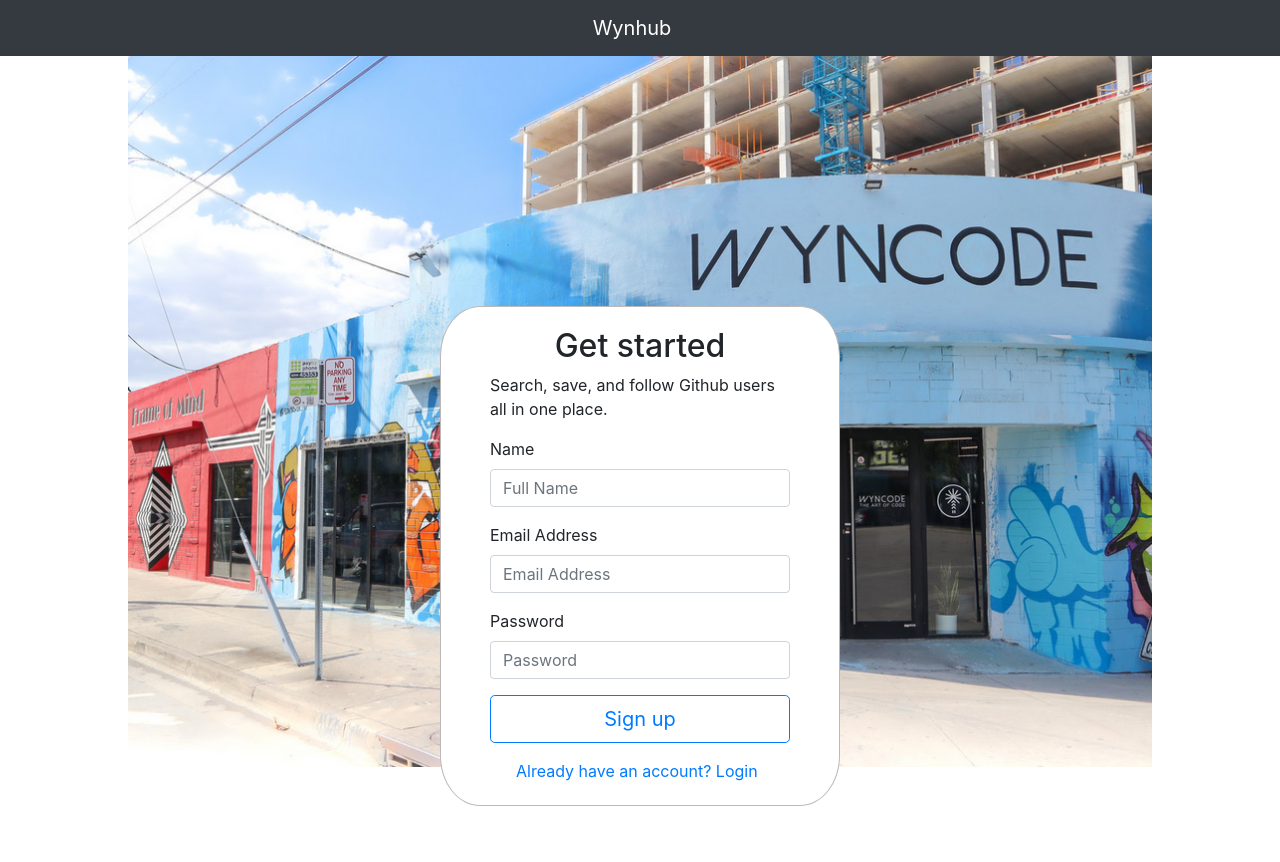
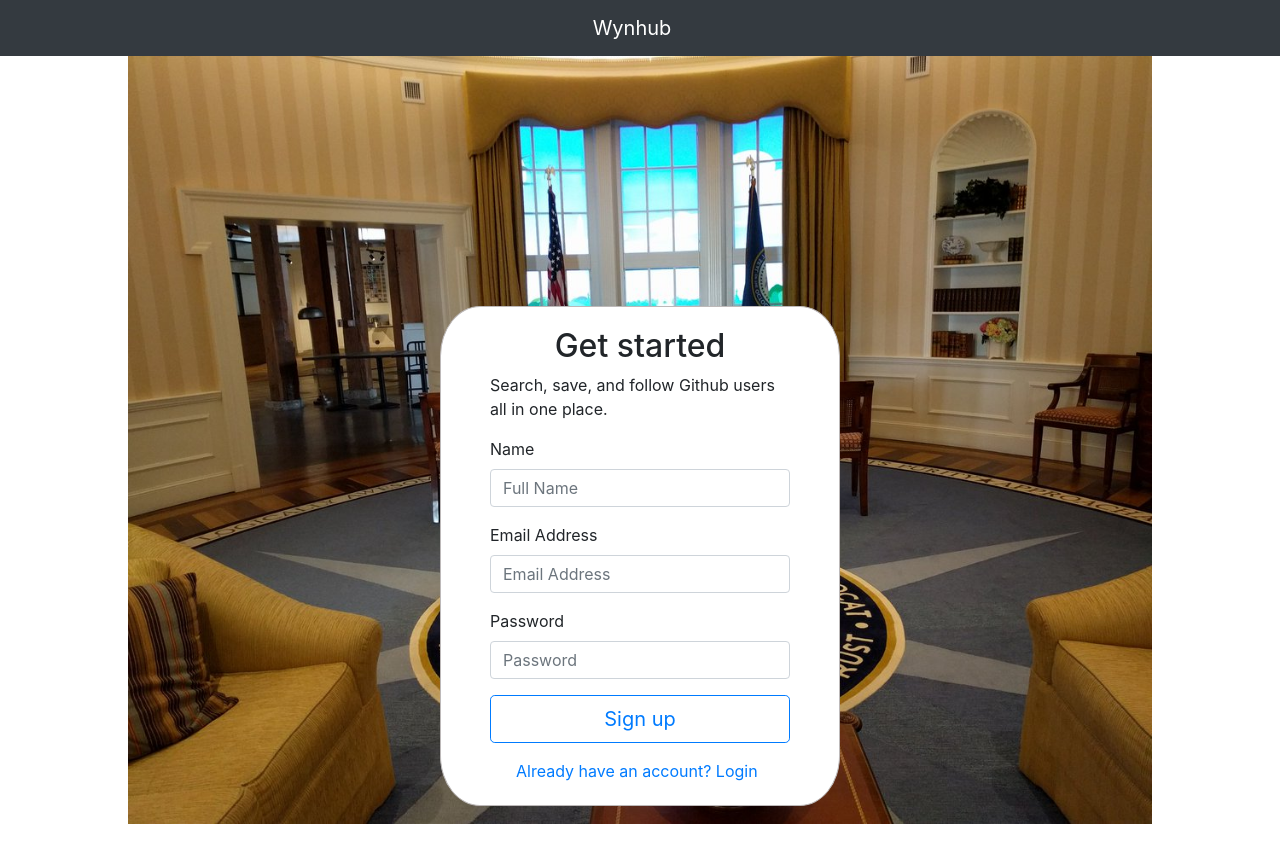
Before and after one commit to JadivaM/Gitsearch, a React (Create React App) app in the folder client/: page /signup in a window 1280 px wide. Shown: the top 862 px of the page. Built offline with nearby package versions, Linux system fonts and the light colour scheme.

Commit message:
changed background image for sign up page

```diff
--- a/client/src/App.css
+++ b/client/src/App.css
@@ -10,7 +10,7 @@
 }
 
 .homeBackgroundImage {
-  background-image: url('wyncodeBase.png');
+  background-image: url('githublogo.png');
 }
 
 .loginBackgroundImage {
```
Also changed, not shown: client/src/githublogo.png (added).
